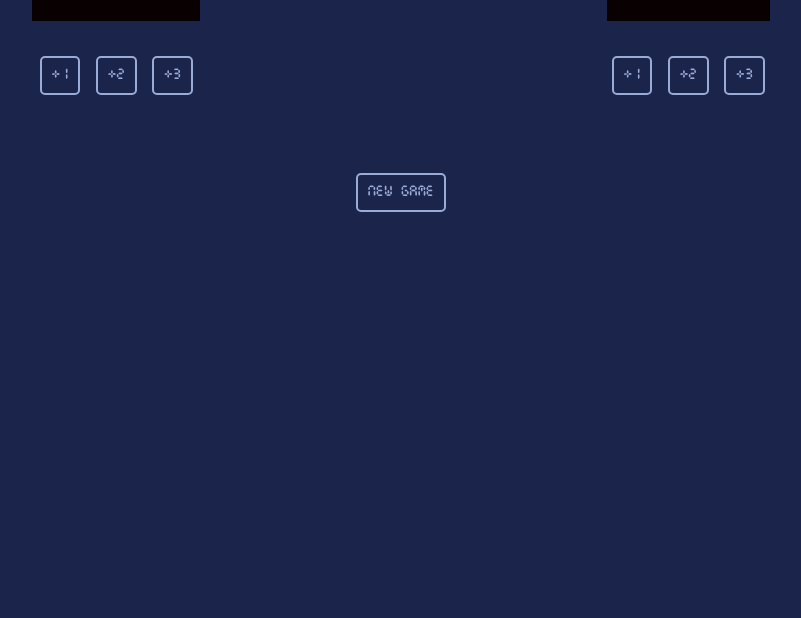
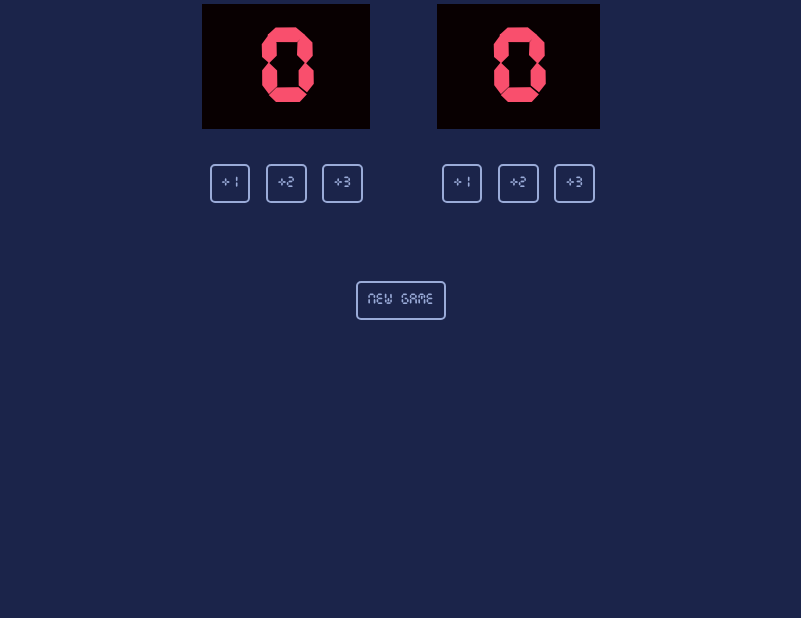
Before and after one commit to bobocoro/scoreboard, a plain HTML site: page index.html in a window 1280 px wide. Shown: the part 250-868 px from the top of the page, without its empty margins (239-1040 px from the left). After the commit the page ends 816 px from the top, so only its background shows below. Drawn offline with Linux system fonts and the light colour scheme.

Commit message:
Centre box

```diff
--- a/index.css
+++ b/index.css
@@ -4,7 +4,9 @@
 }
 
 body {
-    margin: 0;
+    display:flex;
+    justify-content: center; /* Center horizontally */
+    align-items: center; /* Center vertically */
     background-color: #1B244A ;
     font-family: 'Verdana';
     font-weight: bolder;
@@ -80,3 +82,8 @@ h2 {
     font: 'Cursed Timer ULiL';
     font-weight: bold;
 }
+
+.centrebox {
+    width: 600px;
+    height: 600px;
+}
--- a/index.html
+++ b/index.html
@@ -6,6 +6,7 @@
         <link rel="stylesheet" href="index.css">
     </head>
     <body>
+        <div class="centrebox">
             <div class = "scoreboard">
                 <div class = "team">
                     <h2>HOME</h2>
@@ -33,10 +34,12 @@
                 </div>
 
                 </div>
-        </div>
+
             <div>
                 <button id="increment-btn" onclick="newgame()">new game</button>
             </div>
+        </div>
         <script src="index.js"></script>
+
     </body>
 </html>
```
Lines whose indentation alone changed are shown as unchanged.
